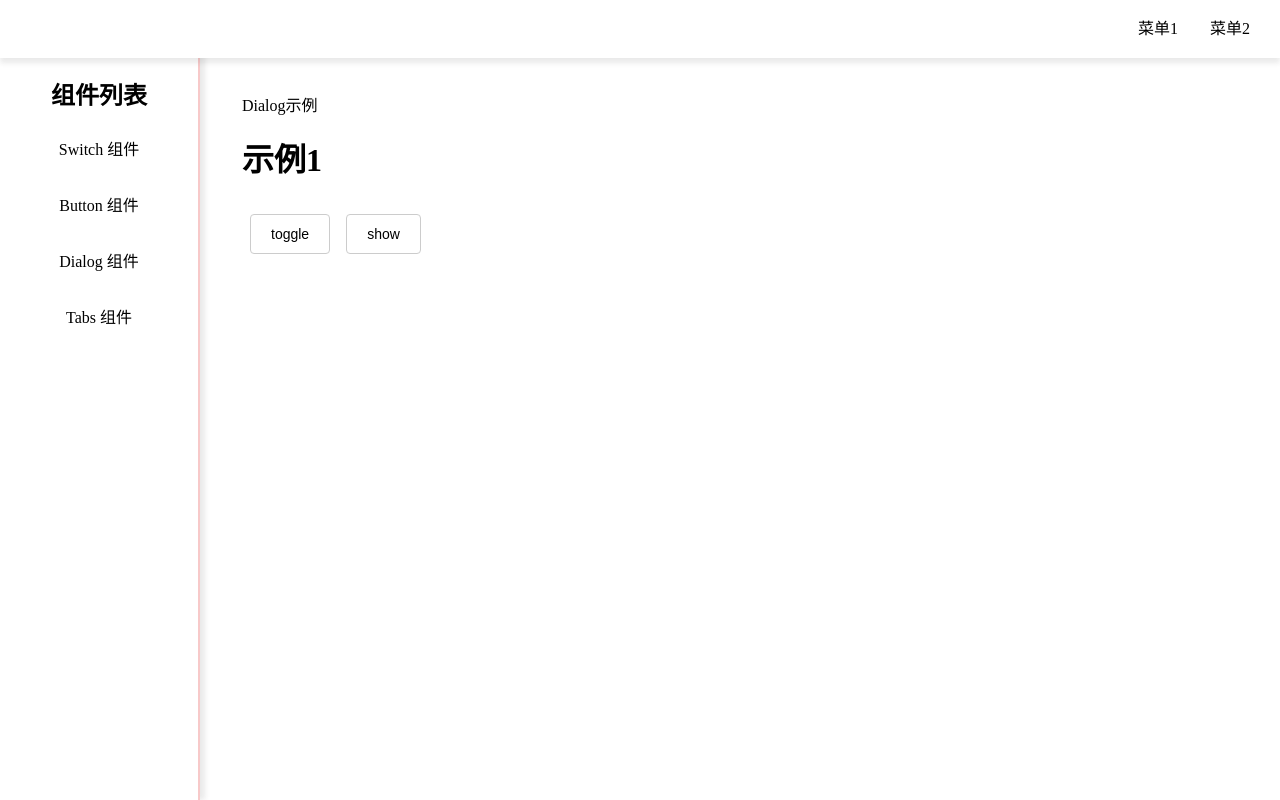
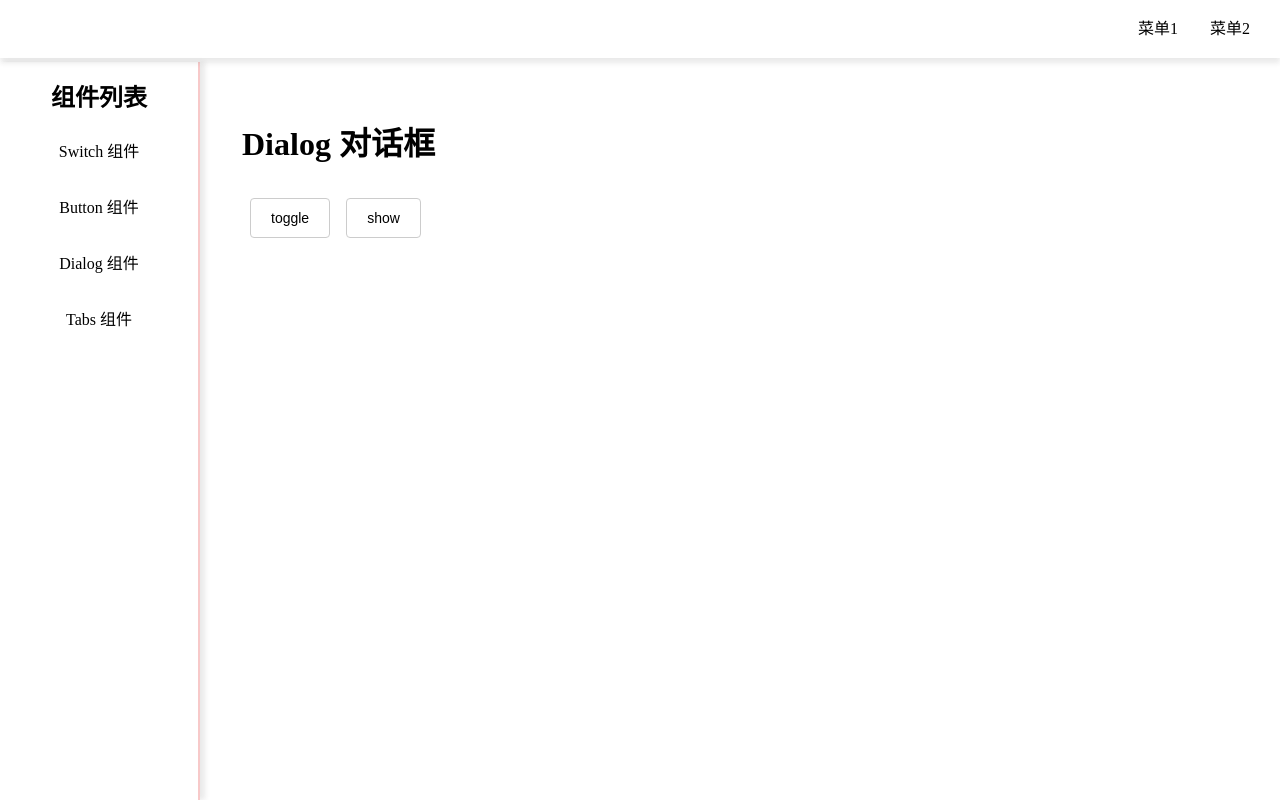
Before and after one commit to Waymilk/MilkwayUI, a Vue app: page /#/doc/dialog in a window 1280 px wide. Built offline with nearby package versions, Linux system fonts and the light colour scheme.

Commit message:
组件介绍修改

```diff
--- a/src/components/ButtonDemo.vue
+++ b/src/components/ButtonDemo.vue
@@ -3,11 +3,10 @@
  * @Author: Milkway
  * @Date: 2021-03-25 09:17:59
  * @LastEditors: Milkway
- * @LastEditTime: 2021-03-25 15:00:33
+ * @LastEditTime: 2021-04-06 14:57:56
 -->
 <template>
-  <div>Button示例</div>
-  <h1>示例1</h1>
+  <h1>Button 按钮</h1>
   <div>
     <Button>默认按钮</Button>
     <Button theme="primary">普通按钮</Button>
--- a/src/components/DialogDemo.vue
+++ b/src/components/DialogDemo.vue
@@ -3,11 +3,10 @@
  * @Author: Milkway
  * @Date: 2021-03-25 09:17:59
  * @LastEditors: Milkway
- * @LastEditTime: 2021-03-30 14:03:07
+ * @LastEditTime: 2021-04-06 15:00:47
 -->
 <template>
-  <div>Dialog示例</div>
-  <h1>示例1</h1>
+  <h1>Dialog 对话框</h1>
   <Button @click="onClick">toggle</Button>
   <Dialog  v-model:visible="isShow" :closeOnClickOverlay="true" :ok="okFunction">
     <template v-slot:title>
--- a/src/components/SwitchDemo.vue
+++ b/src/components/SwitchDemo.vue
@@ -1,7 +1,13 @@
+<!--
+ * @Descripttion:
+ * @Author: Milkway
+ * @Date: 2021-03-23 16:13:22
+ * @LastEditors: Milkway
+ * @LastEditTime: 2021-04-06 14:59:47
+-->
 <template>
-  <div>
-    <Switch v-model:value="bool" />
-  </div>
+  <h1>Switch 开关</h1>
+  <Switch v-model:value="bool" />
 </template>
 <script lang="ts">
 import { ref } from 'vue'
@@ -16,3 +22,8 @@ export default{
   }
 }
 </script>
+<style lang="scss" scoped>
+h1{
+  margin: 30px 0;
+}
+</style>
--- a/src/components/TabsDemo.vue
+++ b/src/components/TabsDemo.vue
@@ -3,11 +3,10 @@
  * @Author: Milkway
  * @Date: 2021-03-30 13:59:50
  * @LastEditors: Milkway
- * @LastEditTime: 2021-03-31 14:02:42
+ * @LastEditTime: 2021-04-06 15:01:25
 -->
 <template>
-  <div>Tabs 示例</div>
-  <h1>示例1</h1>
+  <h1>Tabs 标签</h1>
   <Tabs v-model:selected="title">
     <Tab title="学习">学习</Tab>
     <Tab title="吃饭">吃饭</Tab>
@@ -31,6 +30,6 @@ export default {
 </script>
 <style lang="scss" scoped>
 h1{
-  margin:16px 0
+  margin:30px 0
 }
 </style>
--- a/src/components/Topnav.vue
+++ b/src/components/Topnav.vue
@@ -3,7 +3,7 @@
  * @Author: Milkway
  * @Date: 2021-03-23 16:13:22
  * @LastEditors: Milkway
- * @LastEditTime: 2021-03-23 16:32:41
+ * @LastEditTime: 2021-04-06 14:18:49
 -->
 <template>
   <div class="topnav">
@@ -39,7 +39,6 @@ export default {
 </script>
 <style lang="scss" scoped>
 .topnav{
-  background:#fff;
   position: fixed;
   top: 0;
   left: 0;
--- a/src/lib/Button.vue
+++ b/src/lib/Button.vue
@@ -3,7 +3,7 @@
  * @Author: Milkway
  * @Date: 2021-03-25 09:17:59
  * @LastEditors: Milkway
- * @LastEditTime: 2021-03-25 15:07:34
+ * @LastEditTime: 2021-04-06 14:33:56
 -->
 <template>
   <button class="milk-button" :class="classes">
@@ -94,7 +94,7 @@ export default {
     padding: 14px 26px;
     font-size: 18px;
   }
-  &-text{
+  &-theme-text{
     border: none;
     padding: 0;
     background: none;
--- a/src/views/Doc.vue
+++ b/src/views/Doc.vue
@@ -50,7 +50,8 @@ aside{
   background: #fff;
   border-right: 2px solid #f7c9c9;
   width: 200px;
-  padding-top: 70px;
+  margin-top: 62px;
+  padding-top: 10px;
   position: fixed;
   top: 0;
   left: -100%;
```
